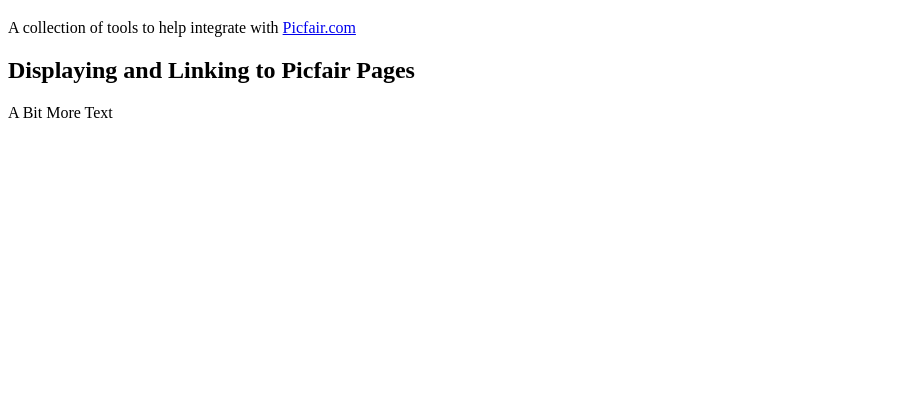
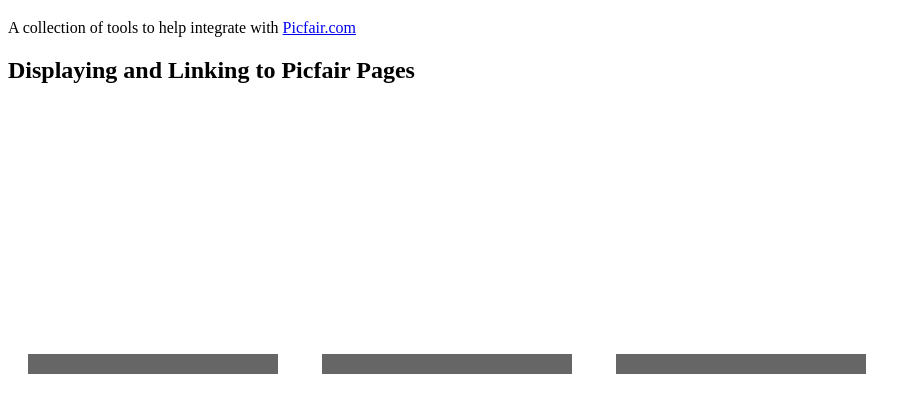
Before and after one commit to phil/picfair.js, a plain HTML site: page index.html in a window 1280 px wide. Shown: the part 61-474 px from the top of the page, without its empty margins (0-921 px from the left). Drawn offline with nearby package versions, Linux system fonts and the light colour scheme; no server answers.

Commit message:
Moved JS into it's own file

```diff
--- a/index.html
+++ b/index.html
@@ -5,99 +5,7 @@
     <title>Picfair.js</title>
 
     <script src="https://ajax.googleapis.com/ajax/libs/jquery/2.1.4/jquery.min.js"></script>
-    <script>
-
-      // https://www.picfair.com/pics/91501382-positano-italy
-
-      // Thumbnail
-      // <img alt="Bp7jigk4mvyy3lecjr2p"
-      // src="http://res.cloudinary.com/fleetnation/image/private/c_fill,g_center,h_640,w_640/v1418070939/bp7jigk4mvyy3lecjr2p.jpg">
-
-      // Main Pic
-      // <img alt="Bp7jigk4mvyy3lecjr2p"
-      // src="http://res.cloudinary.com/fleetnation/image/private/c_fit,w_1120/g_south,l_text:style_gothic2:©
-      // Phil
-      // Balchin,o_20,y_10/g_center,l_watermark4,o_25,y_50/v1418070939/bp7jigk4mvyy3lecjr2p.jpg">
-
-      // URLS for images
-      // http://res.cloudinary.com/fleetnation/image/private/c_fill,g_center,h_640,w_640/ v1418070939/bp7jigk4mvyy3lecjr2p.jpg
-      // http://res.cloudinary.com/fleetnation/image/private/c_fit,w_1120/g_south,l_text:style_gothic2:© Phil Balchin,o_20,y_10/g_center,l_watermark4,o_25,y_50/ v1418070939/bp7jigk4mvyy3lecjr2p.jpg
-
-      //      function linkToPicfairURL(url){
-      //        $.get(url, function( data ) {
-      //          console.log(data.match(\title(.*)title\));
-      //            //$( ".result" ).html( data );
-      //            //alert( "Load was performed." );
-      //        });
-      //
-      //        //return,c url;
-      //      }
-
-      $(document).ready(function(){
-        console.log("Document Ready");
-        $("[data-picfair]").picfair();
-      });
-
-function PicfairPhoto(url, callback) {
-  console.log("PicfairPhoto: " + url);
-
-  this.url = url;
-  this.photoID = "";
-  this.title = "";
-  this.price = "";
-
-  this.starred = false;
-
-  this.img = "";
-  this.mainPhotoURL = "";
-  this.thumbPhotoURL = "";
-
-  console.log("Title: " + this.title);
-  console.log("Price: " + this.price);
-
-  var titleExpr = new RegExp("<div class='captiontitle'>[^]+?<h3>([^]+?)<\/h3>", "i");
-  var priceExpr = new RegExp("<span class=\"price\">&pound;([0-9.]+?)<\/span>", "i");
-  var imageMainExpr = new RegExp("<div class='thepicture[^]+?(<img[^]+?>)");
-
-  jQuery.get(url, function( data ) {
-
-    this.price = data.match(priceExpr)[1];
-    this.title = data.match(titleExpr)[1];
-    this.img = data.match(imageMainExpr)[1];
-
-    callback(this);
-
-  });
-}
-
-$.fn.picfair = function(){
-  return this.each(function(){
-
-    var div = $(this);
-    //div.append('NEW TXT!!');
-
-    var titleElement = $('<div class="picfair-title"></div>');
-    div.append(titleElement);
-
-    var priceElement = $('<div class="picfair-price"></div>');
-    div.append(priceElement);
-
-    var picfairPhoto = new PicfairPhoto($(this).data("picfair"), function(photo){
-      console.log("FINAL callback");
-      div.append(photo.img);
-      titleElement.append(photo.title);
-      priceElement.append(photo.price);
-    });
-
-  });
-}
-
-function sanitizeText(text){
-  return text.replace(/\r\n|\r|\n/gi, "");
-}
-
-
-    </script>
+    <script src="picfair.js"></script>
   </head>
 
   <body>
--- /dev/null
+++ b/picfair.js
@@ -0,0 +1,98 @@
+$(document).ready(function(){
+  console.log("Document Ready");
+  $("[data-picfair]").picfair();
+});
+
+function PicfairPhoto(url, callback) {
+  console.log("PicfairPhoto: " + url);
+
+  this.url = url;
+  this.photoID = "";
+  this.title = "";
+  this.price = "";
+
+  this.starred = false;
+
+  this.mainPhotoURL = "";
+  this.thumbPhotoURL = "";
+
+  var titleExpr = new RegExp("<div class='captiontitle'>[^]+?<h3>([^]+?)<\/h3>", "i");
+  var priceExpr = new RegExp("<span class=\"price\">(&pound;[0-9.]+?)<\/span>", "i");
+  var photoURLExpr = new RegExp("<div class='thepicture[^]+?<img[^]+?src=\"([^]+?)\"");
+
+  jQuery.get(url, function( data ) {
+
+    this.price = data.match(priceExpr)[1];
+    this.title = data.match(titleExpr)[1];
+    this.mainPhotoURL = data.match(photoURLExpr)[1];
+
+    callback(this);
+
+  });
+}
+
+$.fn.picfair = function(){
+  return this.each(function(){
+
+    var div = $(this);
+    div.css("width", "250px");
+    div.css("height", "250px");
+    div.css("display", "inline-table");
+    div.css("position", "relative");
+    div.css("margin", "20px");
+
+    var additionalText = $("<div class='picfair-additional-text'></div>");
+    additionalText.append(div.innerText);
+    div.empty();
+
+    var linkElement = $("<a href='' class='picfair-link'></a>");
+    linkElement.css("position", "absolute");
+    linkElement.css("top", "0");
+    linkElement.css("left", "0");
+    linkElement.css("right", "0");
+    linkElement.css("bottom", "0");
+    div.append(linkElement);
+
+    var titleElement = $('<span class="picfair-title"></span>');
+    titleElement.css("position", "absolute");
+    titleElement.css("left", "0");
+    titleElement.css("right", "0");
+    titleElement.css("bottom", "0");
+    titleElement.css("padding", "10px 30px 10px 10px");
+    titleElement.css("background-color", "rgba(0, 0, 0, 0.6)");
+    titleElement.css("color", "#fff");
+    titleElement.css("font-size", "0.8em");
+    linkElement.append(titleElement);
+
+    var priceElement = $('<span class="picfair-price"></span>');
+    priceElement.css("position", "absolute");
+    priceElement.css("left", "0");
+    priceElement.css("right", "0");
+    priceElement.css("bottom", "0");
+    priceElement.css("padding", "10px");
+    priceElement.css("color", "#fff");
+    priceElement.css("text-align", "right");
+    priceElement.css("font-size", "0.8em");
+    linkElement.append(priceElement);
+
+    var imgElement = $("<img class='picfair-photo' src='' />");
+    imgElement.css("width", "100%");
+    linkElement.append(imgElement);
+
+    var picfairPhoto = new PicfairPhoto($(this).data("picfair"), function(photo){
+
+      linkElement.attr("href", photo.url);
+      titleElement.append(photo.title);
+      priceElement.append(photo.price);
+
+      imgElement.attr("src", photo.mainPhotoURL);
+      imgElement.attr("alt", photo.title);
+
+    });
+
+  });
+}
+
+function sanitizeText(text){
+  return text.replace(/\r\n|\r|\n/gi, "");
+}
```
